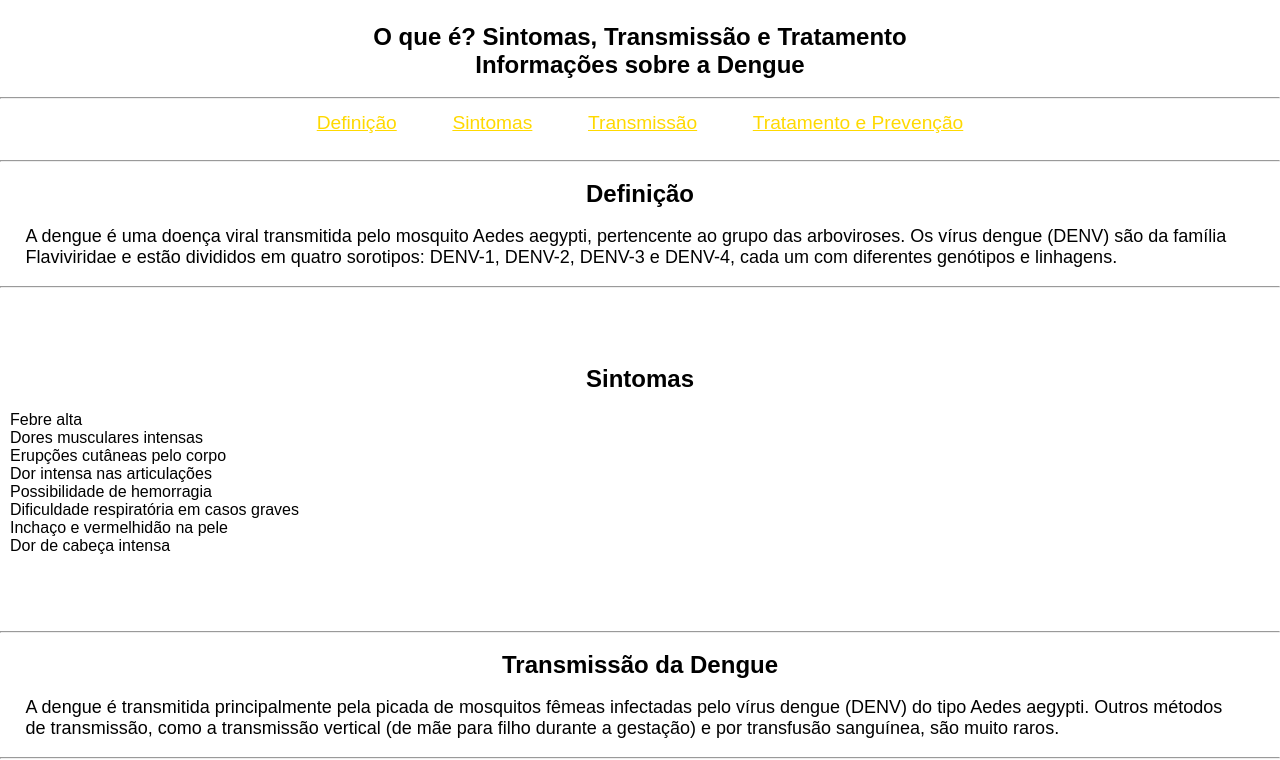
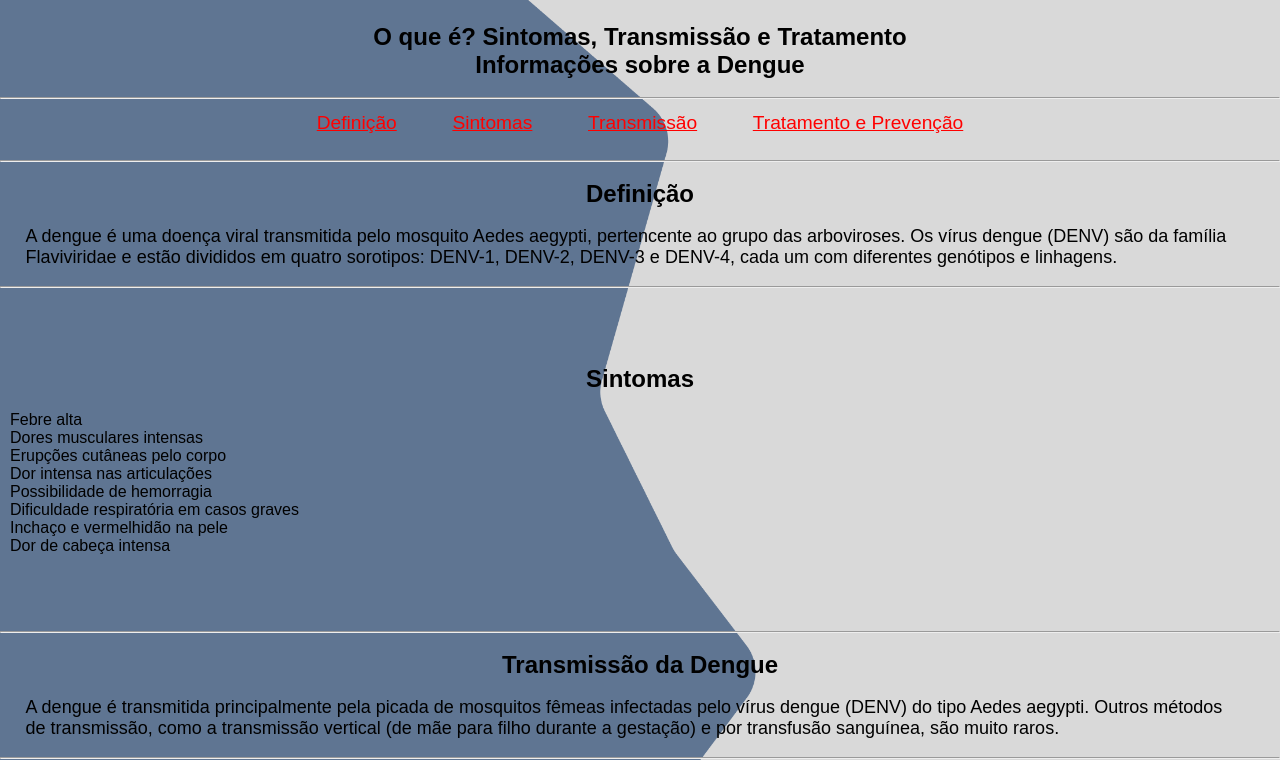
Before and after one commit to 1Miami/SOSRS, a plain HTML site: page doencas/dengue.html in a window 1280 px wide. Shown: the part 52-812 px from the top of the page. Drawn offline with Linux system fonts and the light colour scheme.

Commit message:
Add files via upload

```diff
--- a/doencas.css
+++ b/doencas.css
@@ -79,7 +79,7 @@ footer p {
     margin-left: 2%;
     margin-right: 2%;
     font-size: 120%;
-    color: #ffd900;
+    color: #ff0000;
 }
 
 /* Estilos para conteúdo principal */
--- a/doencas/doencas.css
+++ b/doencas/doencas.css
@@ -7,7 +7,7 @@
 
 .container {
     font-family: Arial, sans-serif;
-    background-image: url('../img/Group\ 1BackgroundSOS.png');
+    background-image: url('../img/pc.png');
     background-size: cover;
     background-position: center;
     min-height: 100vh;
@@ -79,7 +79,7 @@ footer p {
     margin-left: 2%;
     margin-right: 2%;
     font-size: 120%;
-    color: #ffd900;
+    color: #ff0000;
 }
 
 /* Estilos para conteúdo principal */
--- a/index.css
+++ b/index.css
@@ -8,7 +8,7 @@
 body {
     font-family: Arial, sans-serif;
     line-height: 1.6;
-    background-image: url('./img/pc.png'); /* Imagem de fundo do pc */
+    background-image: url('./img/pc.png'); /* Substitua 'background.jpg' pelo seu arquivo de imagem */
     background-size: cover;
     background-position: center;
     min-height: 100vh;
@@ -148,7 +148,7 @@ footer p {
 /* Desktop Styles */
 @media (min-width: 601px) {
     body {
-        background-image: url('./img/cel.png'); /* Background para celular */
+        background-image: url('./img/cel.png'); /* Background para desktop */
     }
 
     main {
```
